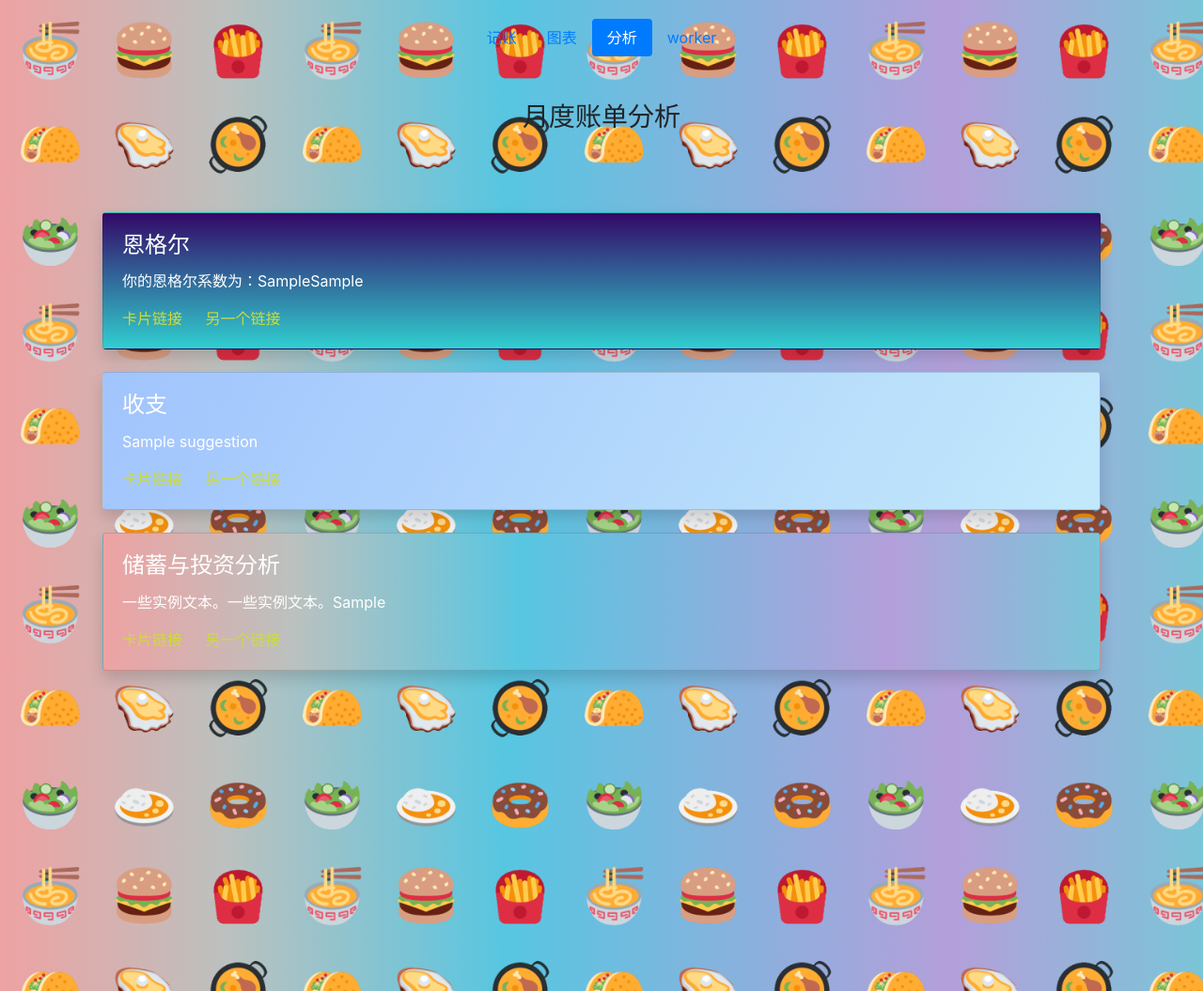
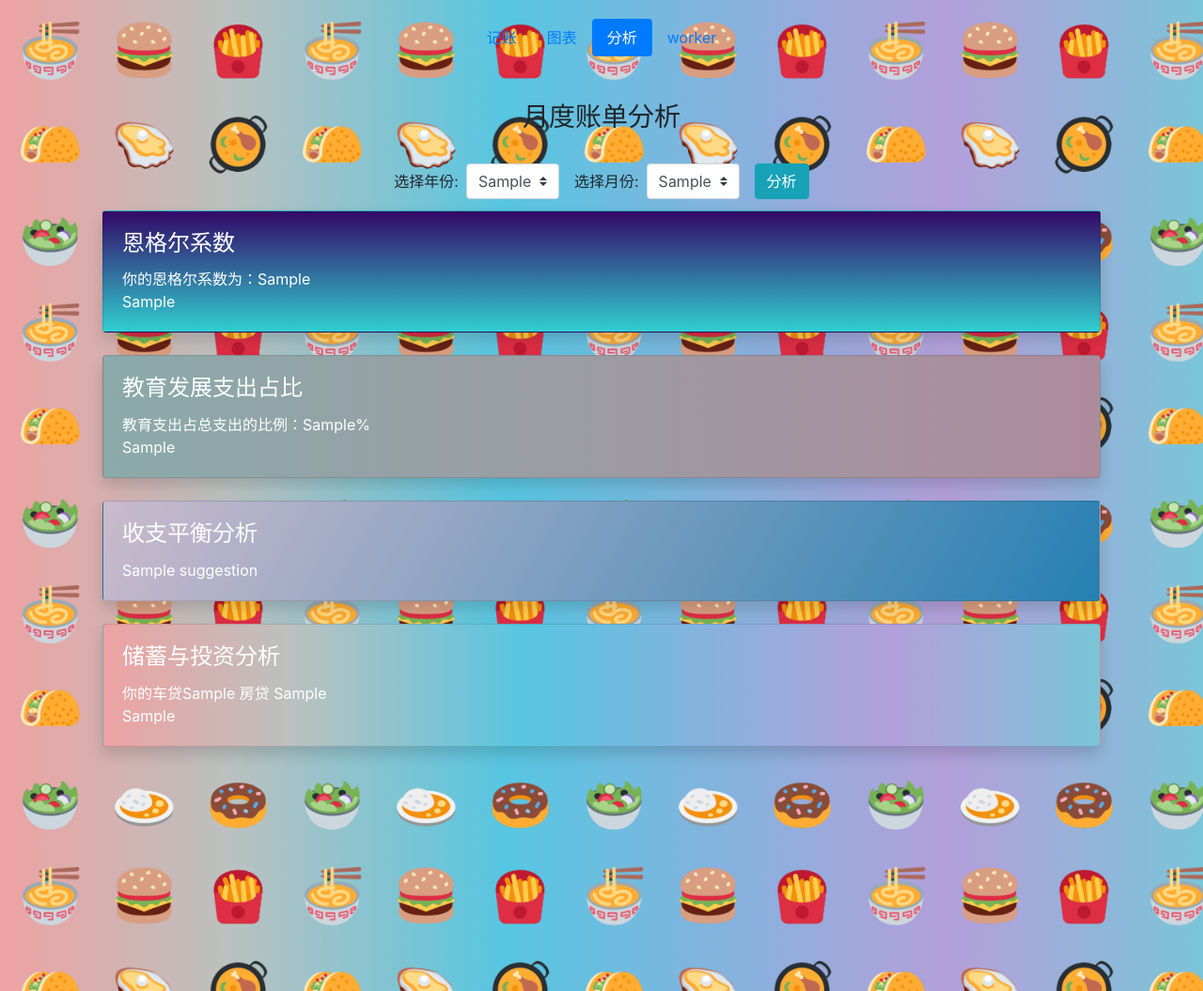
Before and after one commit to RaphaelNY/FFinancialSystem-Docker, a Django app: template templates/accounting/index.html in a window 1280 px wide, after a click on "分析". Shown: the top 1055 px of the page at 94% size. Run offline with Django 3.2, Linux system fonts and the light colour scheme; a user stored in the database is signed in; tables that the repository leaves empty hold one stand-in row (values such as "Sample post"); the template is opened without the code that fills it: values that come from a table or form of the project are taken from there, most other values are stand-ins (such as "Sample title", 1, 10 or a date in 2020); some libraries are stand-ins or nearby versions.

Commit message:
月份选择 (#22)
* analysis

* 完善了分析  实现了月份的选择

* 完善了分析  实现了月份的选择

```diff
--- a/accounting/views.py
+++ b/accounting/views.py
@@ -10,6 +10,8 @@ from .forms import HistoryRecordForm,TransferRecordForm
 import decimal
 from django.contrib.auth import authenticate, login as auth_login
 from django.contrib.auth import authenticate, logout
+from django.utils.timezone import now
+from datetime import timedelta
 from django.contrib import messages
 
 
@@ -98,11 +100,63 @@ def index(request):
         day_has_record.sort(reverse=True)
 
         # >>>>>>>>>>>>>>>>>>>>>>>>>>>>>>>>>>>>分析数据获取<<<<<<<<<<<<<<<<<<<<<<<<<<<<<<<
+        if request.user.is_authenticated:
+            today = datetime.date.today()
+
+            # 获取当前年份和月份
+            current_year = today.year
+            current_month = today.month
+
+            # 获取用户选择的年份和月份（默认为当前年份和月份）
+            selected_year = int(request.GET.get('year', current_year))
+            selected_month = int(request.GET.get('month', current_month))
+
+            # 生成年份范围，例如过去5年到未来5年
+            year_range = range(current_year - 5, current_year + 1)
+            # 生成月份范围
+            month_range = range(1, 13)
+
+            # 获取当前用户
+            cur_user = NormalUser.objects.filter(name=request.user)[0]
+
+            # 过滤选择的年份和月份的数据
+            history_records_choosed  = HistoryRecord.objects.filter(
+                username=cur_user,
+                time_of_occurrence__year=selected_year,
+                time_of_occurrence__month=selected_month
+            ).order_by("-time_of_occurrence")
+
+            # 获取所有账户和货币
+            all_accounts = Account.objects.filter(owner=cur_user)
+            currencies = Currency.objects.all()
+
+            # 获取选择月份的历史记录
+            history_records_choosed = HistoryRecord.objects.filter(
+                username=cur_user,
+                time_of_occurrence__year=selected_year,
+                time_of_occurrence__month=selected_month
+            ).order_by("-time_of_occurrence")
+
         food_category_name = "饮食"
+        first_day_of_month = datetime.date(selected_year, selected_month, 1)
+        # 获取下个月的第一天
+        first_day_of_next_month = (first_day_of_month + timedelta(days=32)).replace(day=1)
+        # 获取收入和支出类别的所有记录
+        # 获取当前月内的收入和支出记录
+        # 示例：使用created_date字段来过滤当前月份的记录
+        income_records = HistoryRecord.objects.filter(
+            username=cur_user,
+            category__category_type="income",
+            time_of_occurrence__gte=first_day_of_month,
+            time_of_occurrence__lt=first_day_of_next_month
+        )
 
-        # 获取收入和支出类别的所有记录
-        income_records = HistoryRecord.objects.filter(category__category_type="income")
-        expense_records = HistoryRecord.objects.filter(category__category_type="expense")
+        expense_records = HistoryRecord.objects.filter(
+            username=cur_user,
+            category__category_type="expense",
+            time_of_occurrence__gte=first_day_of_month,
+            time_of_occurrence__lt=first_day_of_next_month
+        )
 
         # 获取总收入金额
         total_income = income_records.aggregate(total=Sum('amount'))['total'] or 0
@@ -127,22 +181,48 @@ def index(request):
         # 计算结余或赤字
         balance = total_income - total_expense
         if balance > 0:
-	        suggestion = f"你的收入大于支出，结余金额为：{balance:.2f}元。建议你继续保持储蓄习惯。"
+            suggestion = f"在收支的天平上，你的收入如春风般温暖地占据了上风，结余为：{balance:.2f}元。愿你继续积蓄这份丰盈，让未来的日子如同静谧的花园，满溢着富足与安然。"
         else:
-	        suggestion = f"你的支出大于收入，赤字金额为：{abs(balance):.2f}元。建议你控制支出。"
+            suggestion = (f"在财务的四季里，你的支出如秋风般微凉，超越了收入，赤字为：{abs(balance):.2f}元。<br>"
+                          "现在是回归理性的时刻，收拢那散落的叶子，为下一个丰收季节做好准备。")
 
         # 生活质量评估
         if food_expense_ratio > 60:
-	        quality_evaluation = "生活品质较差"
+            quality_evaluation = "生活的乐章似乎奏得过于沉重，或许在饮食上稍作减轻，能让日子更为轻盈美好。"
         elif 50 < food_expense_ratio <= 60:
-	        quality_evaluation = "生活品质一般"
+            quality_evaluation = "你的生活宛如一幅画，虽有明亮的色彩，却缺少了些许和谐，不妨在饮食上稍作调整。"
         elif 40 < food_expense_ratio <= 50:
-	        quality_evaluation = "生活品质较好"
+            quality_evaluation = "生活如诗，饮食的安排已然恰到好处，令人感受到舒适与平衡。"
         else:
-	        quality_evaluation = "生活品质优秀"
+            quality_evaluation = "你的生活如同一首优美的乐曲，饮食恰如其分，透露出一种宁静与安然。"
         car_loan_category_name = "车贷"
         house_loan_category_name = "房贷"
         investment_category_name = "理财"
+
+        education_category_name = "教育"
+
+        # 获取教育支出的记录
+        education_expense_records = expense_records.filter(
+            Q(category__name=education_category_name) | Q(sub_category__parent__name=education_category_name)
+        )
+
+        # 计算教育支出的总金额
+        education_expense_total = education_expense_records.aggregate(total=Sum('amount'))['total'] or 0
+
+        # 计算教育支出占总支出的比例
+        if total_expense > 0:
+            education_expense_ratio = round((education_expense_total / total_expense) * 100, 2)
+        else:
+            education_expense_ratio = 0.00
+        # 教育支出评价
+        if education_expense_ratio > 30:
+            education_evaluation = "你在教育上的投资比例较高，展现了你对教育的重视。尽管这将有助于提升长期的生活质量，但请注意平衡其他必要的开支。"
+        elif 20 < education_expense_ratio <= 30:
+            education_evaluation = "你的教育支出较为合理，既体现了你对未来的信心，也保持了日常生活的平衡。"
+        elif 10 < education_expense_ratio <= 20:
+            education_evaluation = "你在教育上的投入比例偏低，虽然这让你有更多的资金用于其他方面，但适当增加教育投资或许会带来更大的长期回报。"
+        else:
+            education_evaluation = "你的教育支出比例极低，这可能会影响个人和家庭的长远发展，建议适当增加对教育的投入。"
 
         # 获取车贷和房贷的支出记录
         car_loan_expense_records = expense_records.filter(
@@ -171,32 +251,47 @@ def index(request):
         else:
 	        car_loan_ratio = 0
 	        house_loan_ratio = 0
+        if car_loan_expense_total == 0 and house_loan_expense_total == 0:
+            loan_suggestion = "你在这片财务之海上，轻装上阵，无车贷与房贷的羁绊。或许是时候张开帆布，寻找新的投资之港，让财富的风帆更加稳健地前行。"
+        elif car_loan_expense_total == 0:
+            loan_suggestion = "你未曾在车贷的道路上停留，这赋予了你更多的自由与呼吸的空间。若心中有购车的渴望，请在旅程开始前，慎重考虑这是否是你所愿踏上的征途。"
+        elif house_loan_expense_total == 0:
+            loan_suggestion = "你尚未在房贷的庭院中驻足，手中握有更多的财务自由。若你心中描绘着一幅家园的图景，请在规划蓝图时，确保它不会成为生活的重负。"
+        else:
+            loan_suggestion = "你的车贷与房贷，像两座矗立的灯塔，指引着你在财务之河中前行。愿你在这些支出之中，仍能找到生活的平衡，保持内心的宁静与安稳。"
 
         context = {
+            'year_range': year_range,
+            'month_range': month_range,
+            'selected_year': selected_year,
+            'selected_month': selected_month,
             'transfer_records': transfer_records,
             'accounts': all_accounts,
             'currencies': currencies,
             'ie_types': ie_types,
             'day_has_record': day_has_record,
             'history_records': history_records,
+            'history_records_choosed': history_records_choosed,
             'current_month_income': income,
             'current_month_expense': expense,
             'surplus': income + expense,
             'current_month_records': current_month_records,
             'day_income_expense': day_income_expense,
-	        'food_expense_ratio': f"{food_expense_ratio:.2f}%",
-	        'quality_evaluation': quality_evaluation,
-	        'suggestion': suggestion,
-	        'car_loan_ratio': f"{car_loan_ratio:.2f}%",
-	        'house_loan_ratio': f"{house_loan_ratio:.2f}%",
-	        'investment_total': f"{investment_total:.2f}",
+            'food_expense_ratio': f"{food_expense_ratio:.2f}%",
+            'quality_evaluation': quality_evaluation,
+            'suggestion': suggestion,
+            'car_loan_ratio': f"{car_loan_ratio:.2f}%",
+            'house_loan_ratio': f"{house_loan_ratio:.2f}%",
+            'investment_total': f"{investment_total:.2f}",
+            'education_expense_total': education_expense_total,
+            'education_expense_ratio': education_expense_ratio,
+            'education_evaluation': education_evaluation,
+            'loan_suggestion': loan_suggestion,
         }
+        print(current_month_records)
         return render(request, 'accounting/index.html', context)
     else:
         return render(request, 'accounting/index.html')
-
-def transfer_between_accounts(request):
-    pass
 
 def retrieve_category(request):
     if request.user.is_authenticated:
--- a/templates/accounting/index.html
+++ b/templates/accounting/index.html
@@ -261,8 +261,6 @@
                 <br>
                 <h3 style="text-align: center;">月度账单分析</h3>
                 <br>
-                <br>
-                <br>
 
                 <style>
                 /* 卡片1的渐变背景颜色 */
@@ -278,10 +276,8 @@
                     color: white;
                     transition: transform 0.35s ease-in-out;
                 }
-
-        /* 卡片3的渐变背景颜色 */
                 .card-gradient-3 {
-            background: linear-gradient(120deg, #a1c4fd 0%, #c2e9fb 100%); /* 渐变从橙色到红色 */
+                    background: linear-gradient(120deg, #CBBACC 0%, #2580B3 100%); /* 渐变从橙色到红色 */
                     color: white;
                     transition: transform 0.35s ease-in-out;
                 }
@@ -290,8 +286,13 @@
                     .card-gradient-3:hover {
                     transform: scale(1.06); /* 鼠标悬停时放大卡片 */
                 }
-
-
+                .card-gradient-4 {
+                    background: linear-gradient(to right, #8baaaa, #ae8b9c);
+                    color: white;
+                    transition: transform 0.35s ease-in-out;
+                }
+                .card-gradient-4:hover {
+                    transform: scale(1.06); /* 鼠标悬停时放大卡片 */
                 .card-link {
                     color: #cddc39;
                 }
@@ -300,24 +301,56 @@
                     color: #a8c731;
                 }
     </style>
+         <div class="d-flex justify-content-center align-items-center">
+        <form method="GET" action="{% url 'index' %}" class="form-inline">
+            <div class="form-group mb-2">
+                <label for="year" class="mr-2">选择年份:</label>
+                <select class="custom-select mr-3" id="year" name="year">
+                    {% for y in year_range %}
+                    <option value="{{ y }}" {% if y == selected_year %}selected{% endif %}>{{ y }}</option>
+                    {% endfor %}
+                </select>
+            </div>
+
+            <div class="form-group mb-2">
+                <label for="month" class="mr-2">选择月份:</label>
+                <select class="custom-select mr-3" id="month" name="month">
+                    {% for m in month_range %}
+                    <option value="{{ m }}" {% if m == selected_month %}selected{% endif %}>{{ m }}</option>
+                    {% endfor %}
+                </select>
+            </div>
+
+            <div class="form-group mb-2">
+                <button type="submit" class="btn btn-info">分析</button>
+            </div>
+        </form>
+    </div>
+
+
                 <div class="container p-1">
                     <div class="card shadow shadow card-gradient-1 mb-3">
                         <div class="card-body">
-                      <h4 class="card-title">恩格尔</h4>
-                      <p class="card-text">你的恩格尔系数为：{{ food_expense_ratio }}{{ quality_evaluation }}
+                            <h4 class="card-title">恩格尔系数</h4>
+                            <p class="card-text">你的恩格尔系数为：{{ food_expense_ratio }}<br>{{ quality_evaluation }}
                             </p>
-                      <a href="#" class="card-link">卡片链接</a>
-                      <a href="#" class="card-link">另一个链接</a>
                         </div>
                     </div>
                 </div>
                 <div class="container p-1">
+                    <div class="card shadow card-gradient-4 mb-3">
+                        <div class="card-body">
+                            <h4 class="card-title">教育发展支出占比</h4>
+                            <p class="card-text">教育支出占总支出的比例：{{ education_expense_ratio }}% <br> {{ education_evaluation }} </p>
+                        </div>
+                    </div>
+                </div>
+
+                <div class="container p-1">
                     <div class="card shadow card-gradient-3 mb-3">
                         <div class="card-body">
-                  <h4 class="card-title">收支</h4>
-                  <p class="card-text">{{ suggestion }}</p>
-                  <a href="#" class="card-link">卡片链接</a>
-                  <a href="#" class="card-link">另一个链接</a>
+                            <h4 class="card-title">收支平衡分析</h4>
+                            <p class="card-text">{{ suggestion|safe }}</p>
                         </div>
                     </div>
                 </div>
@@ -325,9 +358,7 @@
                     <div class="card shadow card-gradient-2 mb-3">
                         <div class="card-body">
                             <h4 class="card-title">储蓄与投资分析</h4>
-                  <p class="card-text">一些实例文本。一些实例文本。{{ car_loan_ratio }}</p>
-                  <a href="#" class="card-link">卡片链接</a>
-                  <a href="#" class="card-link">另一个链接</a>
+                            <p class="card-text">你的车贷{{ car_loan_ratio }} 房贷 {{ house_loan_ratio }} <br> {{ loan_suggestion }}</p>
                         </div>
                     </div>
 
```
Lines whose indentation alone changed are shown as unchanged.
